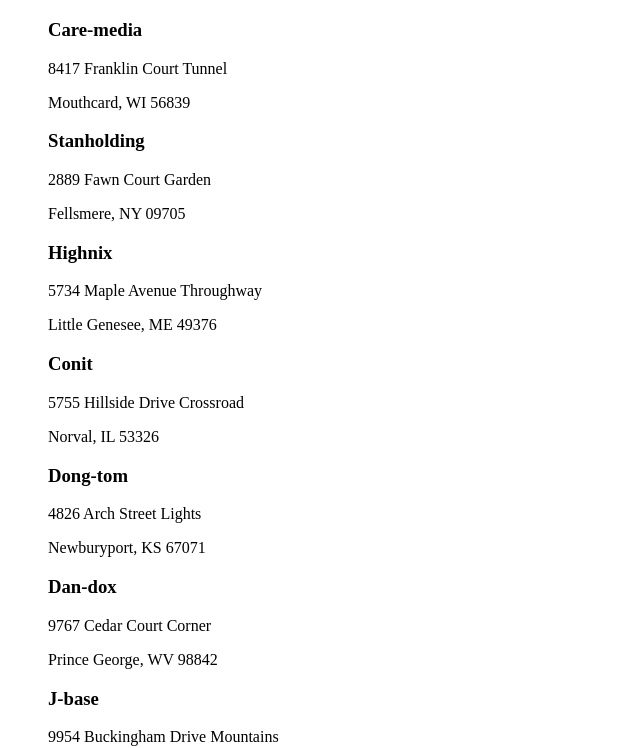
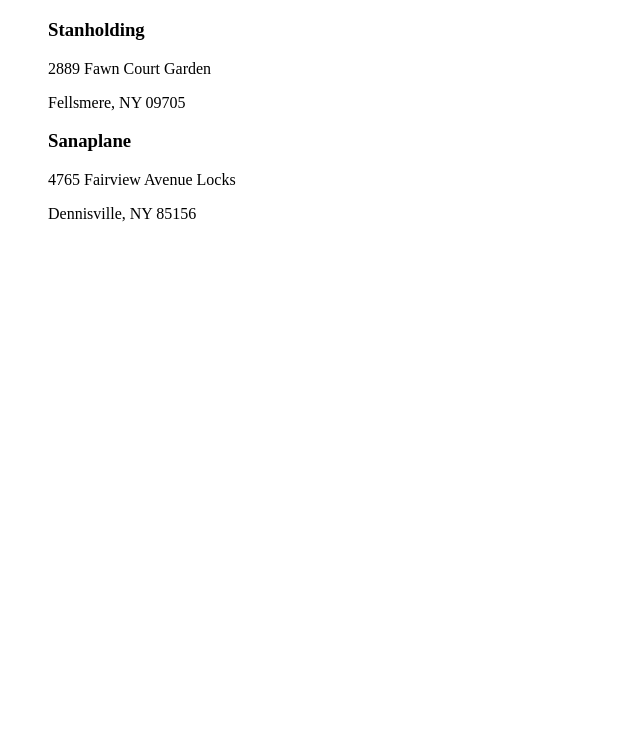
Before and after one commit to jkaset/dotard-simbleton, a plain HTML site: page index.html in a window 1280 px wide. Shown: the part 61-809 px from the top of the page, without its empty margins (0-640 px from the left). Drawn offline with Linux system fonts and the light colour scheme.

Commit message:
made filter function work in BusinessList.js and BusinessProvider.js

```diff
--- a/index.html
+++ b/index.html
@@ -12,6 +12,9 @@
     <ul  class="businesses">
 
     </ul>
+    <article class="businessList--newYork">
+      <!-- New York businesses go here --->
+    </article>
   </div>
   <script type="module" src="./scripts/main.js"></script>
 </body>
--- a/scripts/Business.js
+++ b/scripts/Business.js
@@ -1,4 +1,4 @@
-export const Business = (businessObject) => {
+export const BusinessHTML = (businessObject) => {
   return `
 
 
--- a/scripts/BusinessList.js
+++ b/scripts/BusinessList.js
@@ -1,32 +1,89 @@
-import { useBusinesses } from "./BusinessProvider.js"
-import { Business } from "./Business.js"
+// import { useBusinesses } from "./BusinessProvider.js"
+//THIS CODE WORKS
+// import { Business } from "./Business.js"
 
-export const BusinessList = () => {
+import { nyBusinessesFilter } from "./BusinessProvider.js"
+import { BusinessHTML } from "./Business.js"
+// export const BusinessList = () => {
 
-const contentTarget = document.querySelector(".businesses")
-const businessArray = useBusinesses()
+// const contentTarget = document.querySelector(".businesses")
+// const businessArray = useBusinesses()
 
-let businessHTMLRepresentations = ""
-for (const element of businessArray) {
-  businessHTMLRepresentations += Business(element)
+// let businessHTMLRepresentations = ""
+// for (const element of businessArray) {
+//   businessHTMLRepresentations += Business(element)
+// }
+
+// contentTarget.innerHTML += `
+//   <section class="listing">
+//     <div>${businessHTMLRepresentations}</div>
+//   </section>
+// `
+// }
+
+
+//CODE ATTEMPTED FOR NY FILTER
+// const buildNyBizHTML = (array) => {
+//   let nyBizHTML = ""
+
+//   for (const element of array) {
+//     nyBizHTML += Business(element)
+//   }
+//   return nyBizHTML
+// }
+const buildBusinessContainerHTML = (array) => {
+  let businessHTMLRepresentations = ""
+
+  for (const business of array) {
+    businessHTMLRepresentations += BusinessHTML(business)
+  }
+  return businessHTMLRepresentations
 }
 
-contentTarget.innerHTML += `
-  <section class="listing">
-    <div>${businessHTMLRepresentations}</div>
-  </section>
-`
-}
+export const populateNyBusinessList = () => {
+  const cityContainer = document.querySelector(".businesses")
+  const nyBusinesses = nyBusinessesFilter()
+  const nyBusinessesHTML = buildBusinessContainerHTML(nyBusinesses)
+  // // we need to know what html element to reference to put businesses in
+  // const cityContainer = document.querySelector(".businessList--newYork")
 
-// const BusinessList = () => {
-//     const businessesArray = useBusinesses()
-//     contentTarget.innerHTML = "<li></li>"
+  // const arrayOfNyBusinesses = nyBusinessesFilter()
+  // let buildNyBusinessList = ""
+  // for (const singleBusiness of arrayOfNyBusinesses) {
+  //   // and turn each donut object into an html representation of a donut AND adding the HTML to our buildDonutList string
+  //   buildNyBusinessList += BusinessHTML(singleBusiness)
 
-// const businessArray = []
-//   businessArray.forEach(
-//   (businessObject) => {
-//     contentTarget.innerHTML += Business(businessObject)
-//         }
-//     );
+
+  cityContainer.innerHTML += `
+        <article class="nyList">
+            ${nyBusinessesHTML}
+        </article>
+    `
+  }
+
+
+/*
+    This module turns the donut data into HTML (from Donut.js) puts all of the donuts in the selected element on the DOM
+*/
+// import { useDonuts } from "./DonutDataProvider.js"
+// import { DonutHTML } from "./Donut.js"
+
+// // a function that gets exported so main.js can execute it
+// export const populateDonutList = () => {
+//     // we need to know what html element to reference to put donuts in
+//     const donutContainer = document.querySelector(".donut__list")
+//     // store what useDonuts returns into a variable (the array of copied donuts)
+//     const arrayOfDonuts = useDonuts()
+
+//     // starting the string to add all of the HTML to
+//     let buildDonutList = ""
+//     // loop through the array of donuts,
+//     for (const singleDonut of arrayOfDonuts) {
+//         // and turn each donut object into an html representation of a donut AND adding the HTML to our buildDonutList string
+//         buildDonutList += DonutHTML(singleDonut)
+//     }
+
+//     // we need to put the list of donuts in the donutContainer
+//     donutContainer.innerHTML += `<div class="coolStyles">${buildDonutList}</div>`
+//     console.log("GOOD JOB! 👍")
 // }
-// }
--- a/scripts/BusinessProvider.js
+++ b/scripts/BusinessProvider.js
@@ -113,3 +113,21 @@ const businesses = [
 
 export const useBusinesses = () => {
   return businesses.slice()}
+
+// export const nyBusinesses = businesses.filter(businessObject => {
+//   if (businessObject.addressStateCode === "NY") {
+//     return true
+//   }
+//   return false
+// })
+
+export const nyBusinessesFilter = () => {
+  const nyCoArray = []
+  for (const nyCo of businesses) {
+    if (nyCo.addressStateCode === "NY"){
+      nyCoArray.push(nyCo)
+      //console.log(nyCo)
+    }
+  }
+  return nyCoArray
+}
--- a/scripts/main.js
+++ b/scripts/main.js
@@ -4,5 +4,5 @@
 // const allTheBusinesses = useBusinesses()
 // console.log(allTheBusinesses)
 
-import { BusinessList } from './BusinessList.js'
-BusinessList()
+import { populateNyBusinessList } from './BusinessList.js'
+populateNyBusinessList()
```
